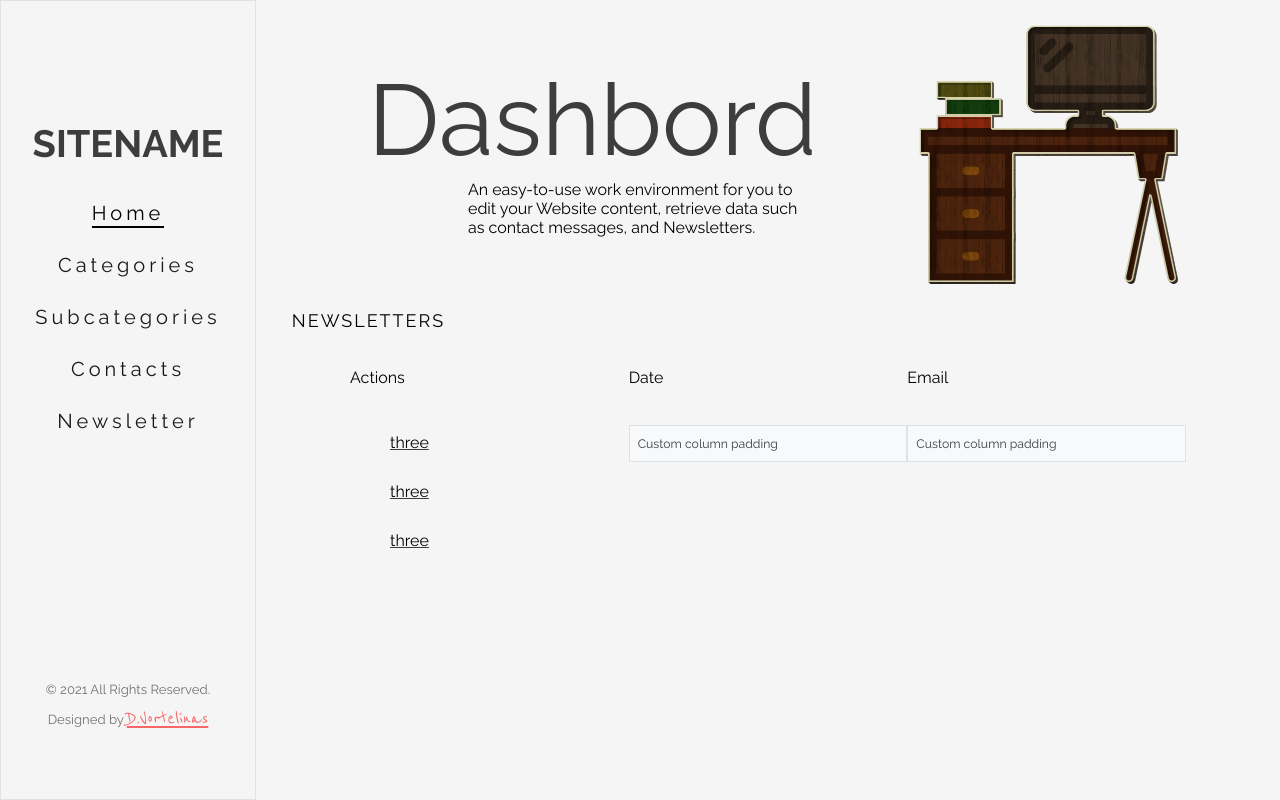
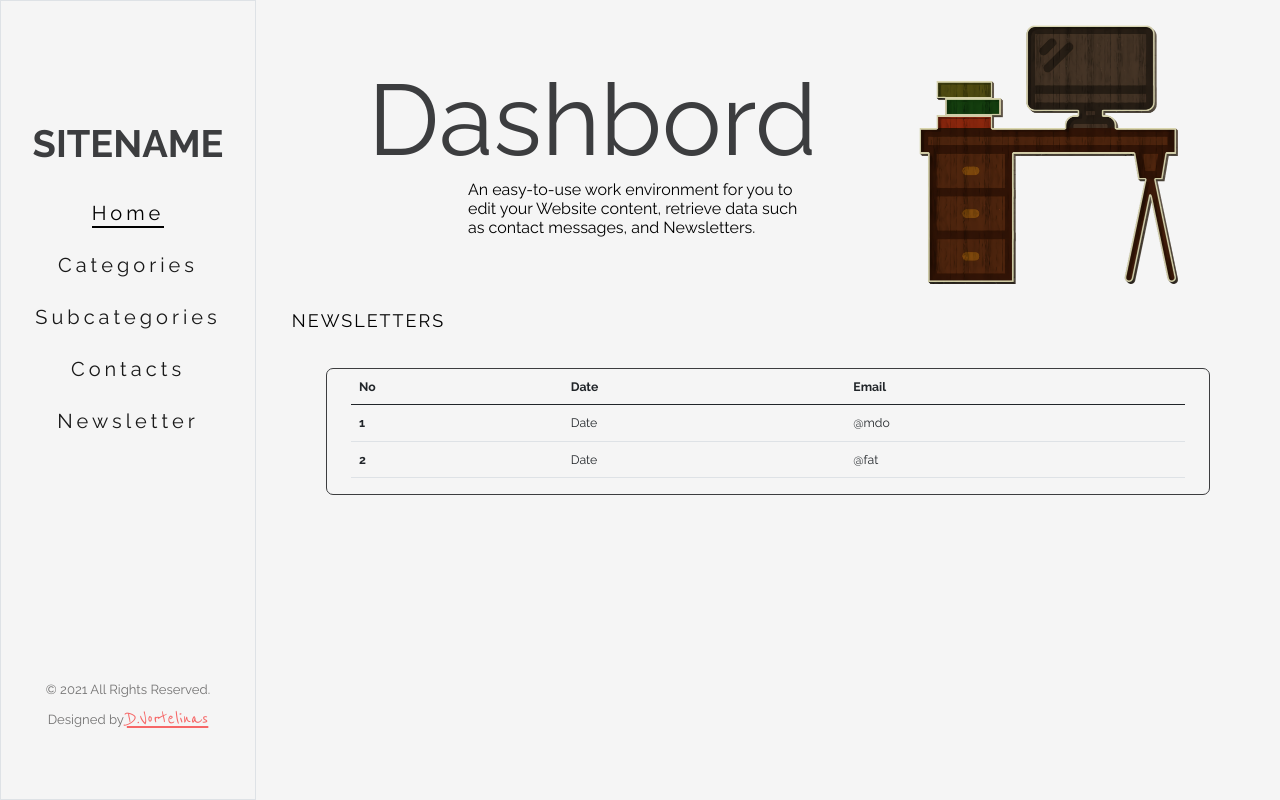
Before and after one commit to jvorte/dashboard, a PHP site: page /newsletter.html in a window 1280 px wide. Run offline with PHP 8.4, Linux system fonts and the light colour scheme.

Commit message:
First Commit

```diff
--- a/css/style.css
+++ b/css/style.css
@@ -269,9 +269,10 @@ figure figcaption {
   position: relative;
   width: 93%;
   margin: 0 auto;
+  clear: both;
 
-  clear: both;
 }
+
 
 #fh5co-hero {
   min-height: 0px;
--- a/newsletter.html
+++ b/newsletter.html
@@ -79,30 +79,37 @@
 				<div class="row">
 
 			<div class="fh5co-narrow-content">
-				<div class="container px-4">
-					<div class="row gx-0">
-					  <div class="col animate-box"  data-animate-effect="fadeInLeft">
-						<label for="exampleFormControlInput1" class="form-label"><h6>Actions</h6></label>
-					   <div class="p-2 ">
 
-						<ul>
-							<li><a href=""><h6>three</h6></a></li>
-							<li><a href=""><h6>three</h6></a></li>
-							<li><a href=""><h6>three</h6></a></li>
-						</ul>
 
-					   </div>
-					  </div>
-					  <div class="col animate-box">
-						<label for="exampleFormControlInput1" class="form-label"><h6>Date</h6> </label>
-						<div class="p-2 border bg-light">Custom column padding</div>
-					  </div>
-					  <div class="col animate-box">
-						<label for="exampleFormControlInput1" class="form-label"><h6>Email</h6> </label>
-						<div class="p-2 border bg-light">Custom column padding</div>
-					  </div>
-					</div>
-				  </div>
+				<div style="border: 1px solid; border-radius: 7px;" class="container-sm ">
+					<table class="table align-middle">
+						<thead>
+						  <tr>
+							<th scope="col">No</th>
+							<th scope="col">Date</th>
+							<th scope="col">Email</th>
+						  </tr>
+
+						</thead>
+						<tbody>
+
+						  <tr>
+							<th scope="row">1</th>
+							<td>Date</td>
+							<td>@mdo</td>
+						  </tr>
+
+						  <tr class="align-bottom">
+							<th scope="row">2</th>
+							<td>Date</td>
+							<td>@fat</td>
+						  </tr>
+
+						</tbody>
+					  </table>
+
+				</div>
+
 		</div>
 	</div>
 
```
Also changed, not shown: contact.html (+4 -5 lines).
